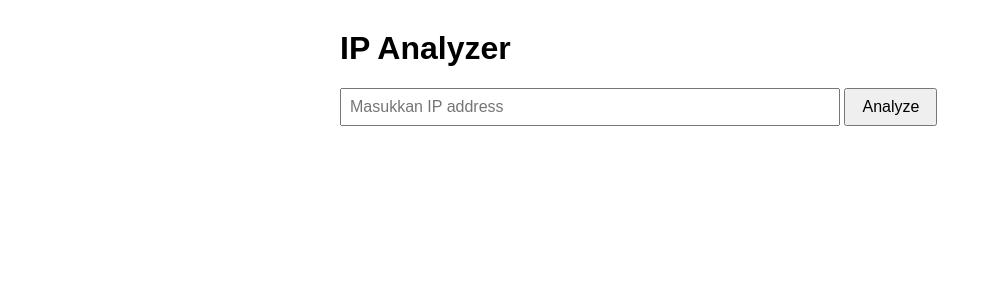
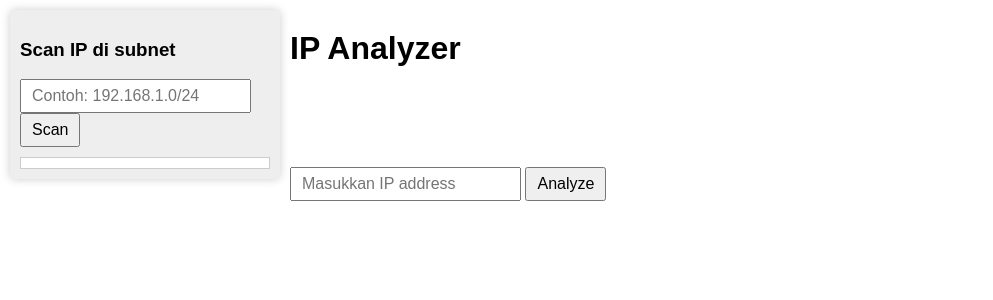
Before and after one commit to rohman35819/FlexiTUBE, a Flask app: template tools/ip_analyzer/templates/index.html in a window 1280 px wide. Shown: the top 300 px of the page, without its empty margins (0-993 px from the left). Run offline with Flask 3, Linux system fonts and the light colour scheme; the template is opened without the code that fills it, so the values that code supplies are empty.

Commit message:
Update otomatis

```diff
--- a/tools/ip_analyzer/templates/index.html
+++ b/tools/ip_analyzer/templates/index.html
@@ -1,11 +1,15 @@
 <!DOCTYPE html>
 <html>
 <head>
-    <title>IP Analyzer</title>
+    <title>IP Analyzer dengan Scan Jaringan</title>
     <style>
-        body { font-family: Arial, sans-serif; max-width: 600px; margin: 30px auto; }
-        input[type="text"] { width: 80%; padding: 8px; font-size: 16px; }
-        input[type="submit"] { padding: 8px 16px; font-size: 16px; }
+        body { font-family: Arial, sans-serif; max-width: 700px; margin: 30px auto; position: relative; }
+        input[type="text"], input[type="submit"], input[type="button"] { font-size: 16px; padding: 6px 10px; }
+        #scan-section { position: fixed; top: 10px; left: 10px; background: #eee; padding: 10px; border-radius: 5px; box-shadow: 0 0 10px #ccc; width: 250px; }
+        #scan-result { margin-top: 10px; max-height: 200px; overflow-y: auto; border: 1px solid #ccc; padding: 5px; background: #fff; }
+        #scan-result div { padding: 4px; cursor: pointer; border-bottom: 1px solid #ddd; }
+        #scan-result div:hover { background-color: #cceeff; }
+        form { margin-top: 100px; }
         table { border-collapse: collapse; width: 100%; margin-top: 20px; }
         th, td { border: 1px solid #ddd; padding: 8px; text-align: left; }
         th { background-color: #f2f2f2; }
@@ -13,9 +17,17 @@
     </style>
 </head>
 <body>
+
+<div id="scan-section">
+    <h3>Scan IP di subnet</h3>
+    <input type="text" id="subnet" placeholder="Contoh: 192.168.1.0/24" />
+    <input type="button" value="Scan" onclick="startScan()" />
+    <div id="scan-result"></div>
+</div>
+
 <h1>IP Analyzer</h1>
-    <form method="POST">
-        <input type="text" name="ip" placeholder="Masukkan IP address" value="{{ ip or '' }}" required />
+<form method="POST" id="ip-form">
+    <input type="text" name="ip" id="ip-input" placeholder="Masukkan IP address" value="{{ ip or '' }}" required />
     <input type="submit" value="Analyze" />
 </form>
 
@@ -36,5 +48,48 @@
         </table>
     {% endif %}
 {% endif %}
+
+<script>
+async function startScan() {
+    const subnet = document.getElementById('subnet').value.trim();
+    const resultDiv = document.getElementById('scan-result');
+    resultDiv.innerHTML = 'Scanning... tunggu sebentar.';
+    if (!subnet) {
+        alert('Masukkan subnet yang valid, contoh 192.168.1.0/24');
+        resultDiv.innerHTML = '';
+        return;
+    }
+    try {
+        const response = await fetch('/scan', {
+            method: 'POST',
+            headers: {'Content-Type': 'application/json'},
+            body: JSON.stringify({subnet})
+        });
+        const data = await response.json();
+        if (data.error) {
+            alert(data.error);
+            resultDiv.innerHTML = '';
+            return;
+        }
+        if (data.active_ips.length === 0) {
+            resultDiv.innerHTML = 'Tidak ada IP aktif ditemukan di subnet ini.';
+            return;
+        }
+        resultDiv.innerHTML = '';
+        data.active_ips.forEach(ip => {
+            const div = document.createElement('div');
+            div.textContent = ip;
+            div.onclick = () => {
+                document.getElementById('ip-input').value = ip;
+                document.getElementById('ip-form').scrollIntoView({behavior: 'smooth'});
+            };
+            resultDiv.appendChild(div);
+        });
+    } catch (e) {
+        resultDiv.innerHTML = 'Gagal melakukan scan: ' + e.message;
+    }
+}
+</script>
+
 </body>
 </html>
```
Also changed, not shown: tools/ip_analyzer/app.py (+54 -3 lines). Lines whose indentation alone changed are shown as unchanged.
